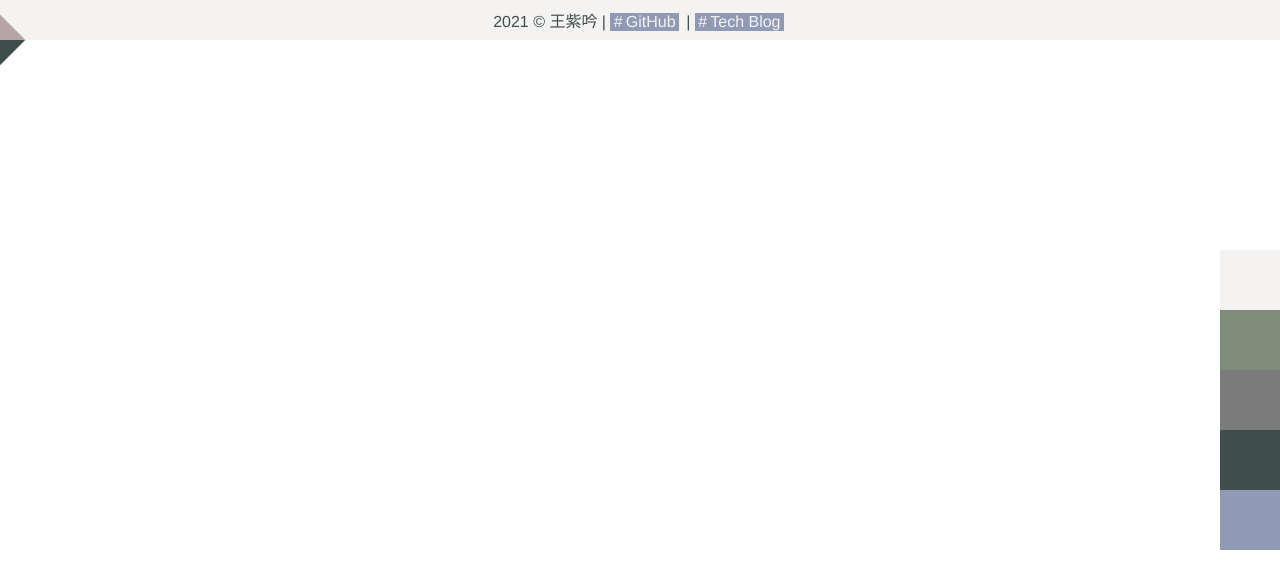
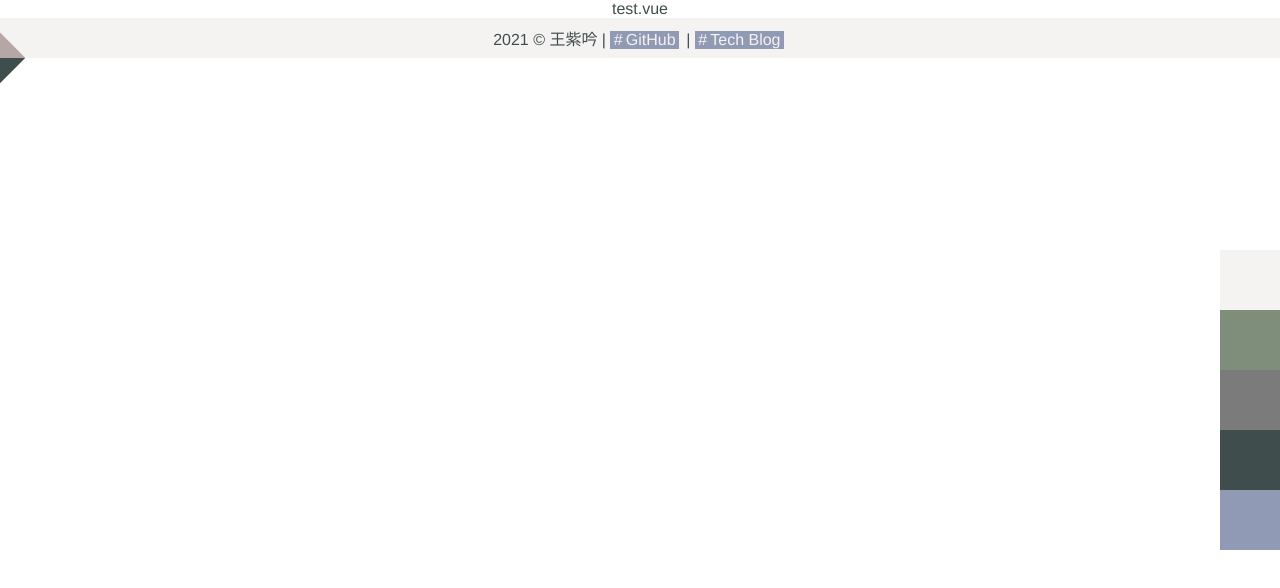
Before and after one commit to tzynwang/resume, a Vue app: page /test in a window 1280 px wide. Shown: the top 588 px of the page. Built offline with nearby package versions, Linux system fonts and the light colour scheme.

Commit message:
chore: src/router testing

```diff
--- a/src/App.vue
+++ b/src/App.vue
@@ -1,7 +1,7 @@
 <template>
   <div id="app">
     <headerNav />
-    <router-view :cursor-element="cursorElement"></router-view>
+    <router-view :cursor-element="cursorElement" />
     <footer ref="footer">
       2021 © 王紫吟 |
       <a href="https://github.com/tzynwang" target="_blank">GitHub</a> |
--- a/src/router/index.js
+++ b/src/router/index.js
@@ -1,6 +1,7 @@
 import Vue from 'vue'
 import VueRouter from 'vue-router'
 import Home from '@/views/Home.vue'
+import test from '@/views/Test.vue'
 
 Vue.use(VueRouter)
 
@@ -9,6 +10,11 @@ const routes = [
     path: '/',
     name: 'Home',
     component: Home
+  },
+  {
+    path: '/test',
+    name: 'test',
+    component: test
   }
 ]
 
--- /dev/null
+++ b/src/views/Test.vue
@@ -0,0 +1,13 @@
+<template>
+  <div>test.vue</div>
+</template>
+
+<script>
+export default {
+  name: 'test'
+}
+</script>
+
+<style>
+
+</style>
```
